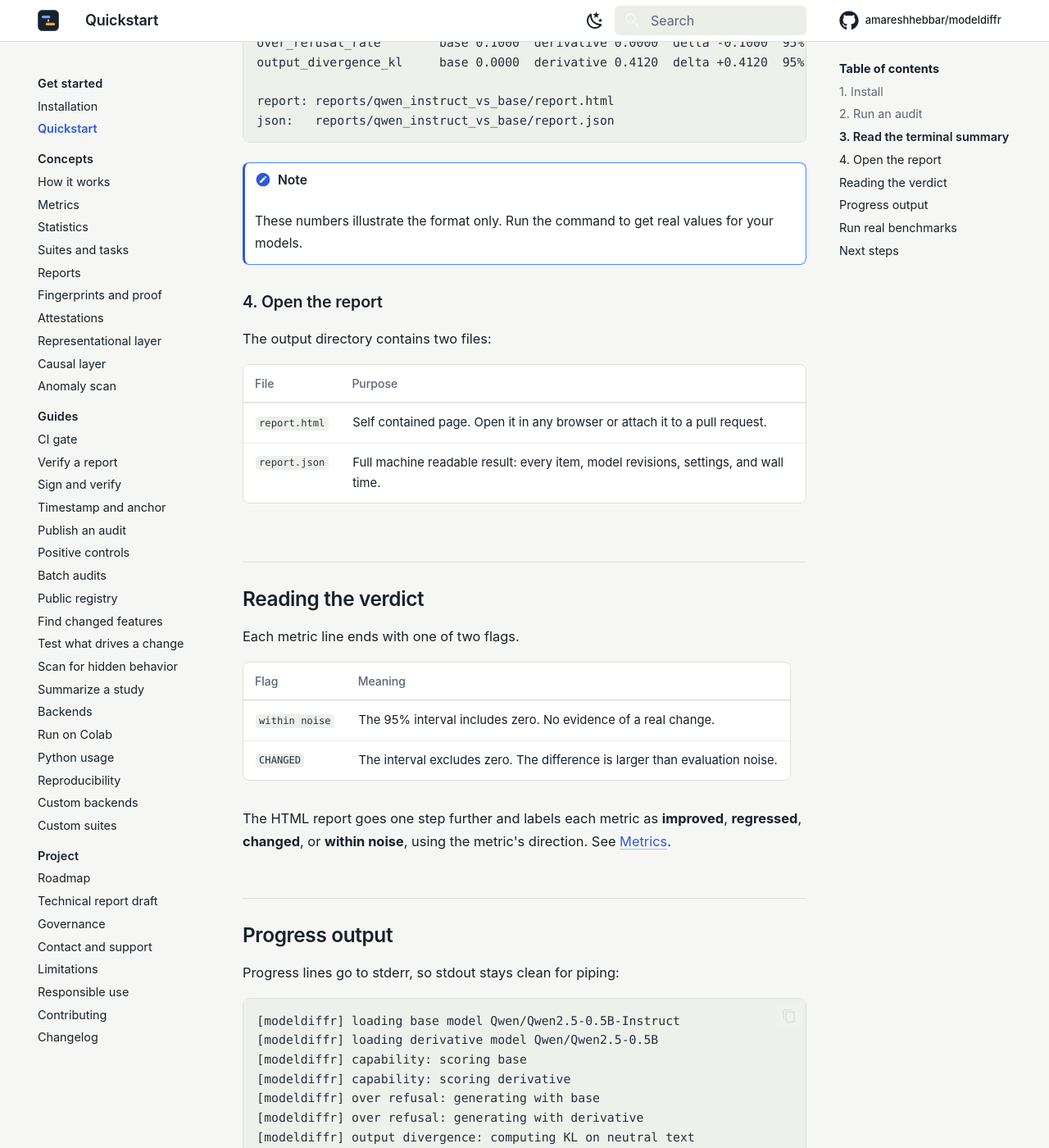
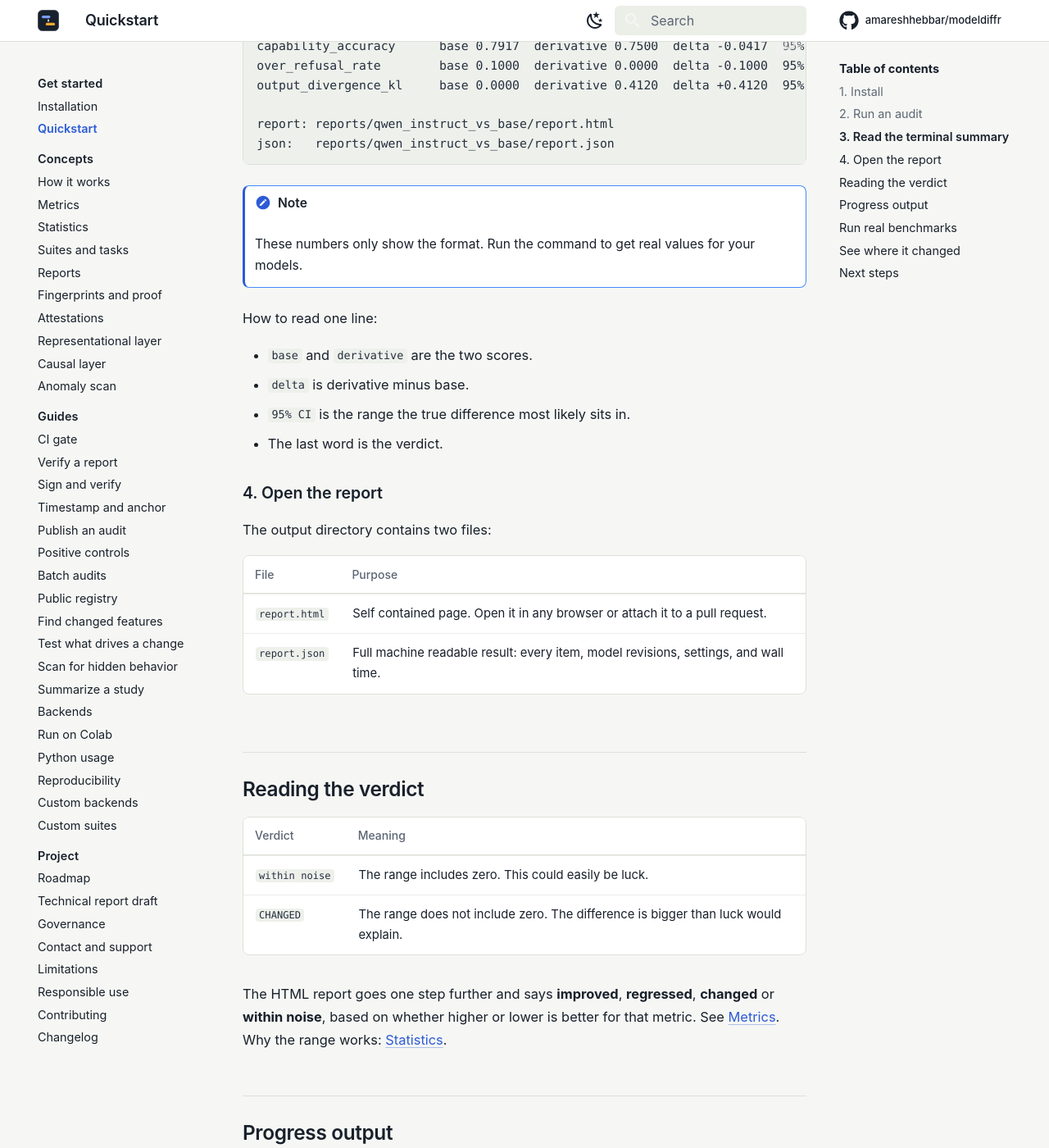
Before and after one commit to amareshhebbar/modeldiffr, an MkDocs documentation site: the page built from docs/quickstart.md, in a window 1280 px wide and 1400 px high, scrolled down 678 px. Shown: the whole window at 82% size. Built offline with MkDocs 1.6.1 and Material for MkDocs 9.7.7, drawn with Linux system fonts in a browser that asks for light colours; comment, search, counter and statistics services are not loaded; some of the changed text lies outside the part shown.

Commit message:
Rewrite readme and quickstart

````diff
--- a/docs/quickstart.md
+++ b/docs/quickstart.md
@@ -15,11 +15,13 @@
 
 ### 2. Run an audit
 
-Compare an instruct model with its base model:
+Compare an instruct model with the base model it was made from:
+
 ```bash
 modeldiffr audit Qwen/Qwen2.5-0.5B-Instruct Qwen/Qwen2.5-0.5B --out reports/qwen_instruct_vs_base
 ```
-Both arguments accept a Hugging Face model id or a local path.
+
+Both arguments take a Hugging Face model id or a local folder. The first one is the base, the second is the derivative.
 
 ### 3. Read the terminal summary
 
@@ -34,7 +36,14 @@
 
 !!! note
 
-    These numbers illustrate the format only. Run the command to get real values for your models.
+    These numbers only show the format. Run the command to get real values for your models.
+
+How to read one line:
+
+* `base` and `derivative` are the two scores.
+* `delta` is derivative minus base.
+* `95% CI` is the range the true difference most likely sits in.
+* The last word is the verdict.
 
 ### 4. Open the report
 
@@ -47,18 +56,16 @@
 
 ## Reading the verdict
 
-Each metric line ends with one of two flags.
+| Verdict | Meaning |
+| --- | --- |
+| `within noise` | The range includes zero. This could easily be luck. |
+| `CHANGED` | The range does not include zero. The difference is bigger than luck would explain. |
 
-| Flag | Meaning |
-| --- | --- |
-| `within noise` | The 95% interval includes zero. No evidence of a real change. |
-| `CHANGED` | The interval excludes zero. The difference is larger than evaluation noise. |
-
-The HTML report goes one step further and labels each metric as **improved**, **regressed**, **changed**, or **within noise**, using the metric's direction. See [Metrics](concepts/metrics.md).
+The HTML report goes one step further and says **improved**, **regressed**, **changed** or **within noise**, based on whether higher or lower is better for that metric. See [Metrics](concepts/metrics.md). Why the range works: [Statistics](concepts/statistics.md).
 
 ## Progress output
 
-Progress lines go to stderr, so stdout stays clean for piping:
+Progress lines go to stderr, so stdout stays clean if you pipe it somewhere:
 
 ```text
 [modeldiffr] loading base model Qwen/Qwen2.5-0.5B-Instruct
@@ -80,6 +87,14 @@
 ```
 
 See [Suites and tasks](concepts/suites.md), or [run it on a free Colab GPU](guides/colab.md).
+
+## See where it changed
+
+```bash
+modeldiffr layers Qwen/Qwen2.5-0.5B-Instruct Qwen/Qwen2.5-0.5B
+```
+
+This prints one row per layer and the layer with the biggest change. See [Layer by layer comparison](concepts/layer_by_layer.md).
 
 ## Next steps
 
````
Also changed, not shown: other parts of docs/quickstart.md (+1 -1 lines), README.md (+112 -63 lines), docs/index.md (+16 -12 lines).
